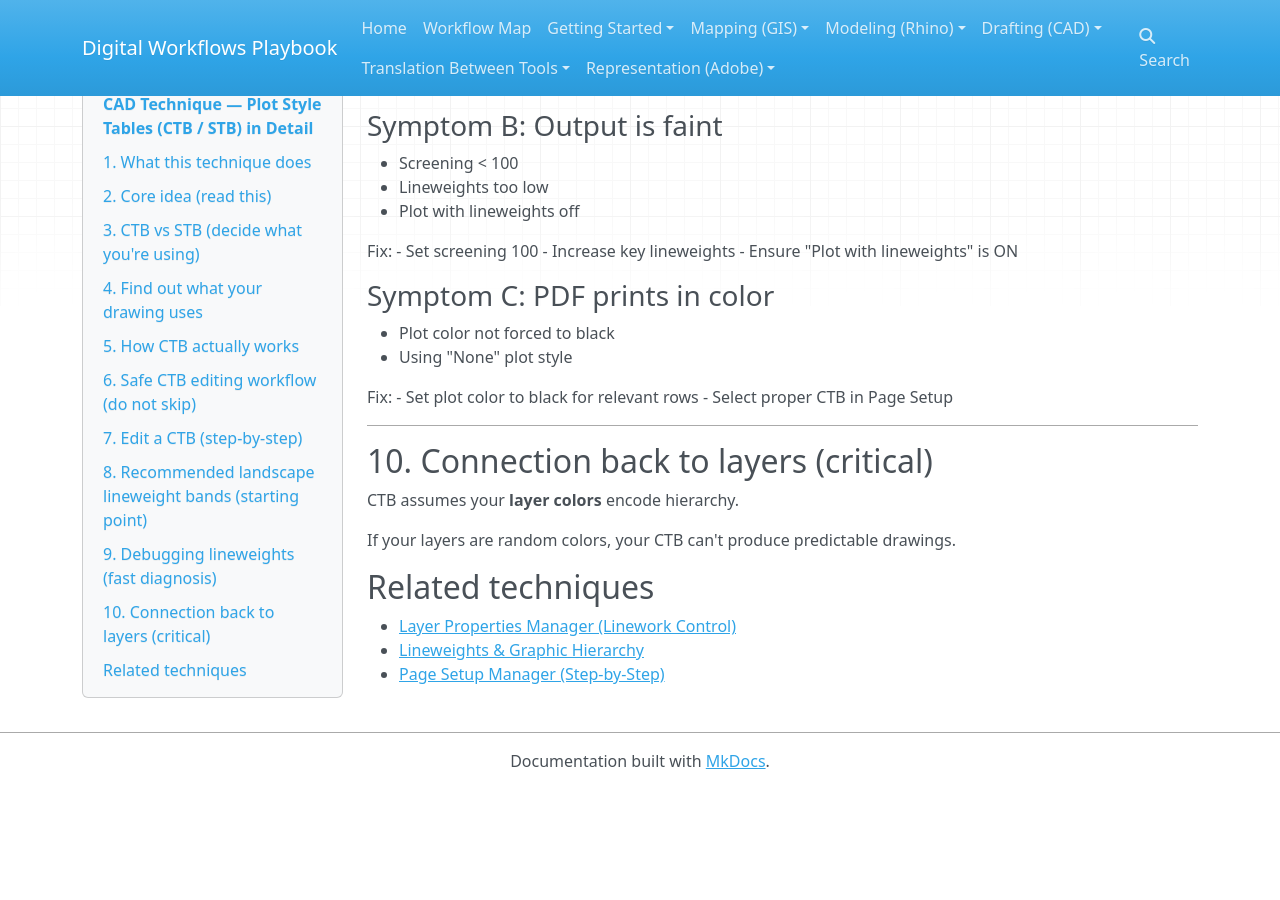
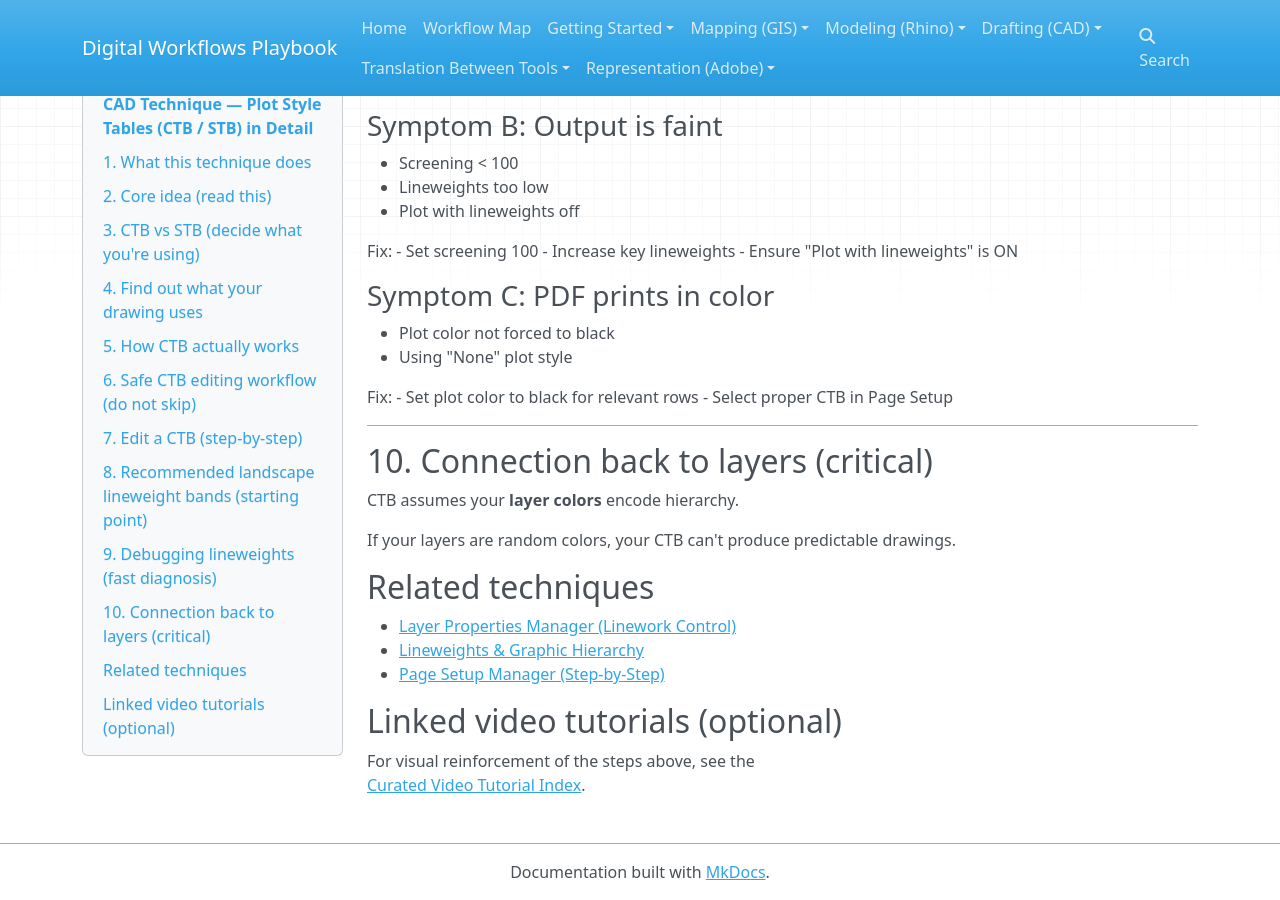
Before and after one commit to machineLandscape/digital-workflows-playbook, an MkDocs documentation site: the page built from docs/03_drafting_techniques/cad_plot_style_tables.md, in a window 1280 px wide and 900 px high, scrolled down 2345 px. Built offline with MkDocs 1.6.1, drawn with Linux system fonts in a browser that asks for light colours; nearby versions of some CDN libraries; before the commit the page ends 3134 px from its top, so only the background shows below that.

Commit message:
Update cad_plot_style_tables.md

```diff
--- a/docs/03_drafting_techniques/cad_plot_style_tables.md
+++ b/docs/03_drafting_techniques/cad_plot_style_tables.md
@@ -152,3 +152,8 @@ If your layers are random colors, your CTB can't produce predictable drawings.
 - [Layer Properties Manager (Linework Control)](cad_layer_properties_manager.md)
 - [Lineweights & Graphic Hierarchy](cad_lineweights_and_hierarchy.md)
 - [Page Setup Manager (Step-by-Step)](cad_page_setup_manager.md)
+
+## Linked video tutorials (optional)
+
+For visual reinforcement of the steps above, see the
+[Curated Video Tutorial Index](../video_index.md).
```
